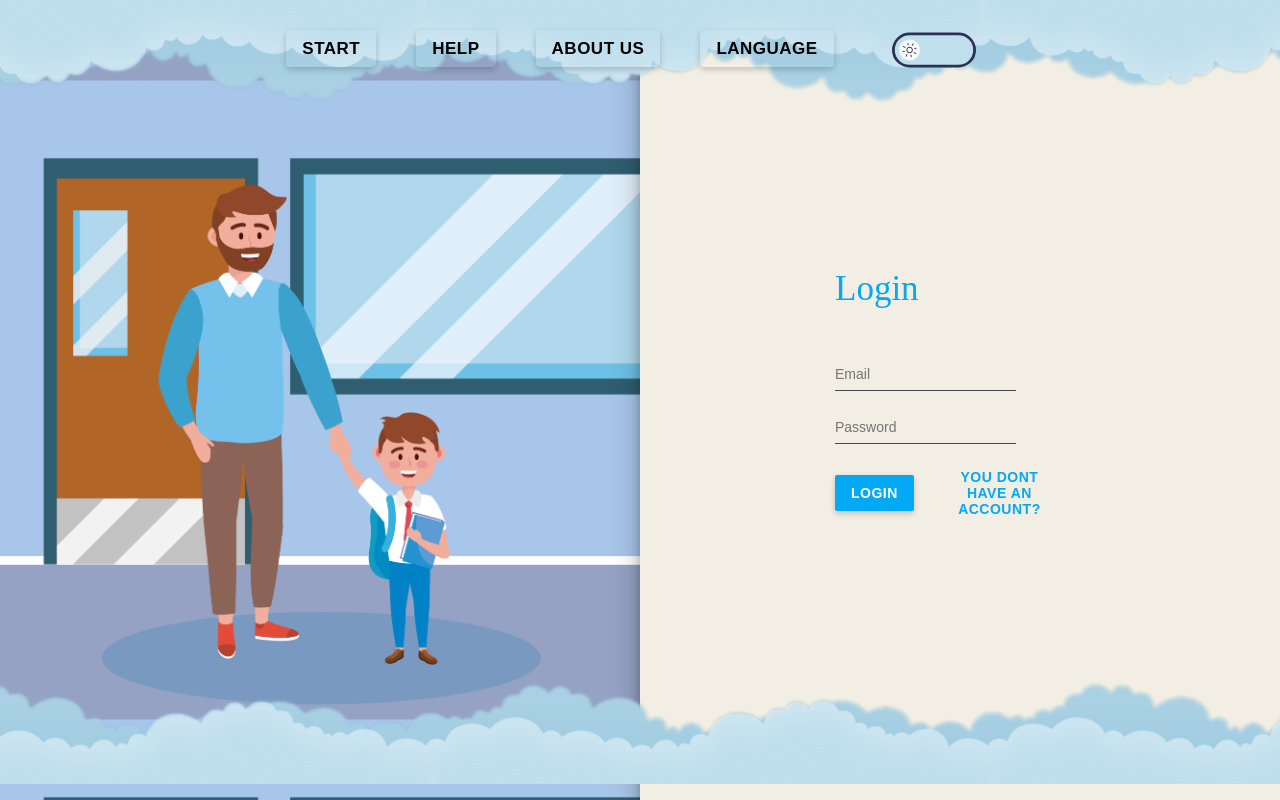
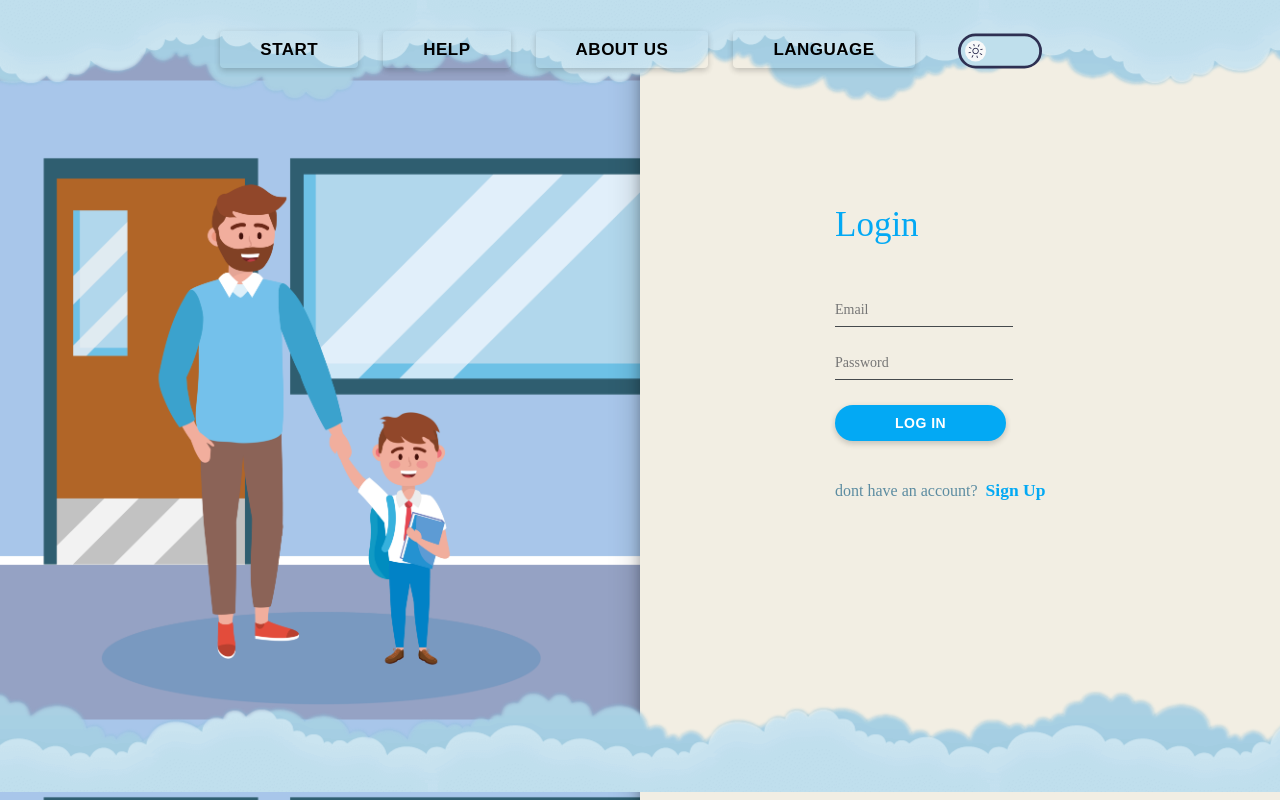
Before and after one commit to jeo17/Rawdhati, a React (Create React App) app: page /parent_sign in a window 1280 px wide. Built offline with nearby package versions, Linux system fonts and the light colour scheme; no server answers.

Commit message:
signin dis

```diff
--- a/src/App.css
+++ b/src/App.css
@@ -15,6 +15,11 @@
 .appmain{
  display: flex;
 }
+.appmain p{
+    font-family: 'Fredoka One', cursive;
+}
+
+
 .kinside{
     margin: 25px 25px 25px 12.5px;
     height: 100%;
@@ -64,9 +69,8 @@
 .box-cont p{
     color: #001e29;
     font-size: 21px;
-
    position: relative;
-   bottom: 11px;
+   bottom: 20px;
 }
 
 /****************
--- a/src/PrHome.js
+++ b/src/PrHome.js
@@ -15,11 +15,11 @@ const PrHome = () => {
 
         <div className="main appmain">
          {user &&
-         <h2 style={{margin:"30vh 44vw 30vh 44vw"}}>hellooo user ♥</h2>
+         <h2 style={{margin:"30vh 44vw 30vh 44vw", fontFamily:"'Fredoka One', cursive"}}>hellooo user ♥</h2>
          }
 
          {!user &&
-          <h2 style={{margin:"30vh 36vw 30vh 36vw"}}>you have to <Link to="/parent_sign">sign in</Link> to continue ...☺</h2>
+          <h2 style={{margin:"30vh 34vw 30vh 34vw", fontFamily:"'Fredoka One', cursive"}}>you have to <Link to="/parent_sign">sign in</Link> to continue ...🖤</h2>
          }
          </div>
          <Botcloud />
--- a/src/comp/topcloud.css
+++ b/src/comp/topcloud.css
@@ -36,6 +36,7 @@
     outline: none;
     border-radius: 4px;
     margin-bottom: 33px;
+    padding: 10px 40px;
 }
 .topcloud button:hover {
     color: #001F3F;
--- a/src/comp/topcloud.js
+++ b/src/comp/topcloud.js
@@ -51,14 +51,14 @@ const Topcloud = ({height}) => {
 
               }}>SignOut</button>   }
 
-                 {user &&
+                 {/*user &&
 
 
                  <select className="circle" value="AD">
                  <option style={{display:"none"}}>AD</option>
                  <option>profile</option>
                  <option >sign out</option>
-               </select>
+               </select>*/
 
 
 }
--- a/src/signin&up/sign_pr.css
+++ b/src/signin&up/sign_pr.css
@@ -63,11 +63,12 @@
 
   .content {
 	width: 250px;
-	margin: 0 auto;
+	margin: -8vh auto;
 	top: 30%;
 	position: absolute;
 	left: 50%;
 	margin-left: -125px;
+
   }
 
   .content h2 {
@@ -78,7 +79,7 @@
 
   button {
 	background: #03A9F4;
-	padding: 10px 16px;
+	padding: 10px 60px;
 	width: auto;
 	font-weight: 600;
 	text-transform:  uppercase;
@@ -86,11 +87,10 @@
 	color: #fff;
 	line-height: 16px;
 	letter-spacing: 0.5px;
-	border-radius: 2px;
+	border-radius: 20px;
 	box-shadow: 0 2px 6px rgba(0,0,0,0.1), 0 3px 6px rgba(0,0,0,0.1);
 	border: 0;
 	outline: 0;
-	margin: 0px 15px 15px 0;
 	transition: all 0.25s;
 	cursor: pointer;
   }
@@ -100,22 +100,32 @@
 	box-shadow: 0 4px 7px rgba(0,0,0,0.1), 0 3px 6px rgba(0,0,0,0.1);
   }
   .off {
-	background: none;
+	display: flex;
+	align-items: center;
+	gap: 8px;
+	color: #5c8ca1;
+	box-shadow: none;
+
+  }
+
+  .off h4{
+	 color: #03A9F4;
+	 cursor: pointer;
+	 font-size: 17.5px;
+}
+
+ .lightmode .off h4:hover {
+	background: #e9dede;
 	color: #03A9F4;
 	box-shadow: none;
   }
-
-  .right .off:hover {
-	background: #eee;
-	color: #03A9F4;
-	box-shadow: none;
-  }
-  .left .off:hover {
+ .darkmode .off h4:hover {
 	box-shadow: none;
 	color: #03A9F4;
 	background: #363A3D;
   }
-  input {
+
+  .signcont input  {
 	background: transparent;
 	border: 0;
 	outline: 0;
@@ -124,11 +134,12 @@
 	color: #959595;
 	padding: 8px 0;
 	margin-top: 20px;
+	font-family: 'Fredoka One', cursive;
   }
-
 
 .signcont{
 	z-index: 0;
+	font-family: 'Fredoka One', cursive;
 }
 
 .Topcloud-sign{
@@ -136,10 +147,12 @@
 }
 
 .signButton{
-	display: flex;
-	align-items: center;
-	flex-direction: row-reverse;
+
+	margin: 10px 4px 0 0 ;
+	width: 255px;
+
 }
 .signButton button{
 	margin-top: 15px;
+
 }
--- a/src/signin&up/sign_pr.js
+++ b/src/signin&up/sign_pr.js
@@ -47,9 +47,7 @@ const SignPr = () => {
             <div className="form-group" />
 
             <div className='signButton'>
-          <button id="goLeft" className="off" onClick={(eo) => {   setMargin("50%") ; setMargin1("0") ; eo.preventDefault()   }}>
-           already have an account
-          </button>
+
           <button onClick={(eo) => {
              eo.preventDefault();
 
@@ -67,9 +65,11 @@ const SignPr = () => {
               // ..
             });
           }}>Sign up</button>
+
+          <p id="goLeft" className="off">
+           already have an account?<h4  onClick={(eo) => {   setMargin("50%") ; setMargin1("0") ; eo.preventDefault()   }}>Sign in</h4>
+          </p>
           </div>
-
-
 
 
           </form>
@@ -85,9 +85,7 @@ const SignPr = () => {
               <input type="password" placeholder="Password" onChange={(eo) => {  setpassword_IN(eo.target.value) }}/>
             </div>
             <div className='signButton'>
-            <button id="goRight" className="off" onClick={(eo) => { setMargin("0") ; setMargin1("100%") ;eo.preventDefault()   }}>
-              You dont have an account?
-            </button>
+
             <button id="login" type="submit" onClick={(eo) => {
               eo.preventDefault();
 
@@ -104,8 +102,12 @@ const SignPr = () => {
                    console.log(errorMessage);
                  });
             }} >
-              Login
+              Log in
             </button>
+
+            <p id="goRight" className="off" >
+             dont have an account? <h4  onClick={(eo) => { setMargin("0") ; setMargin1("100%") ;eo.preventDefault()   }}>Sign Up</h4>
+            </p>
             </div>
           </form>
         </div>
@@ -113,7 +115,7 @@ const SignPr = () => {
     </div>
   </div>
   </div>
-  <Botcloud margintop="65.4vh"  height="22%"/>
+  <Botcloud margintop="66.1vh"  height="22%"/>
   </div>
 
         </>
```
